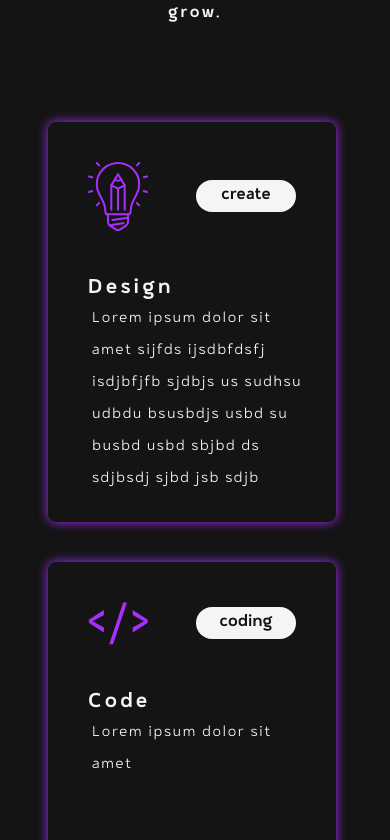
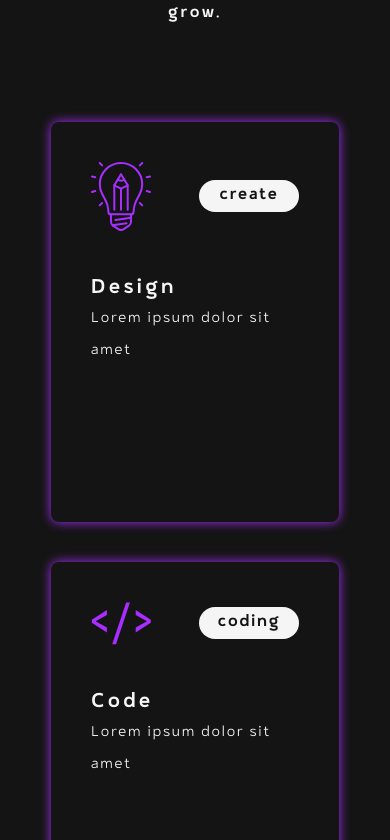
Before and after one commit to faceless-dev/purple-tree-website, a Next.js app: page / in a window 390 px wide. Shown: the part 1224-2064 px from the top of the page. Built offline with nearby package versions, Linux system fonts and the light colour scheme.

Commit message:
fixed responsiveness for md screens, and worked on text details

```diff
--- a/components/Cards.tsx
+++ b/components/Cards.tsx
@@ -9,20 +9,19 @@ export interface CardsProps extends React.HTMLAttributes<HTMLDivElement> {
 
 export const Cards = ({ headline, subline }: CardsProps) => {
   return (
-    <div className="flex flex-col  space-y-24 mt-44 ">
+    //Wenn man von 1024px runter scaled gehen die Karten kurz vor md aus dem Bild
+    <div className="flex flex-col space-y-24 mt-44">
       <div className="flex flex-col gap-4">
         <Heading>{headline}</Heading>
         <div className="">
           <Heading variant={HEADING_VARIANTS.H2}>{subline}</Heading>
         </div>
       </div>
-      <div className="flex flex-col md:flex-row gap-10">
+      <div className="flex flex-col self-center lg:flex-row gap-10">
         <Card
           cardName={"Design"}
           cardTag={"create"}
-          text={
-            "Lorem ipsum dolor sit amet sijfds ijsdbfdsfj isdjbfjfb sjdbjs us sudhsu udbdu bsusbdjs usbd su busbd usbd sbjbd ds sdjbsdj sjbd jsb sdjb"
-          }
+          text={"Lorem ipsum dolor sit amet"}
           imagePath={"/assets/CardDesign.svg"}
         />
 
--- a/components/base/Card.tsx
+++ b/components/base/Card.tsx
@@ -10,18 +10,20 @@ export interface CardProps extends React.HTMLAttributes<HTMLDivElement> {
 
 export const Card = ({ cardName, text, cardTag, imagePath }: CardProps) => {
   return (
-    <div className="w-[18rem] h-[25rem] border-purple shadow-card rounded-lg">
+    <div className="w-[18rem] h-[25rem] lg:w-auto lg:h-[28rem] border-purple shadow-card rounded-lg">
       <div className="flex max-w-full justify-between pt-10 px-10">
         <Image src={imagePath} width={60} height={60} alt="" />
 
         <div className="min-w-[6.25rem] min-h-[2rem] flex justify-center w-fit h-fit self-center bg-white rounded-[37px]">
-          <label className="self-center block text-black ">{cardTag}</label>
+          <label className="self-center block text-black leading-3 tracking-widest">
+            {cardTag}
+          </label>
         </div>
       </div>
-      <label className="text-white flex mt-11 ml-10 text-xl tracking-[0.15em]">
+      <label className="text-white ml-10 flex mt-11 text-xl tracking-[0.15em]">
         {cardName}
       </label>
-      <p className="text-white flex text-sm ml-11 mr-5 font-light tracking-widest leading-8">
+      <p className="text-white flex text-sm mx-10  font-light tracking-widest leading-8">
         {text}
       </p>
     </div>
```
